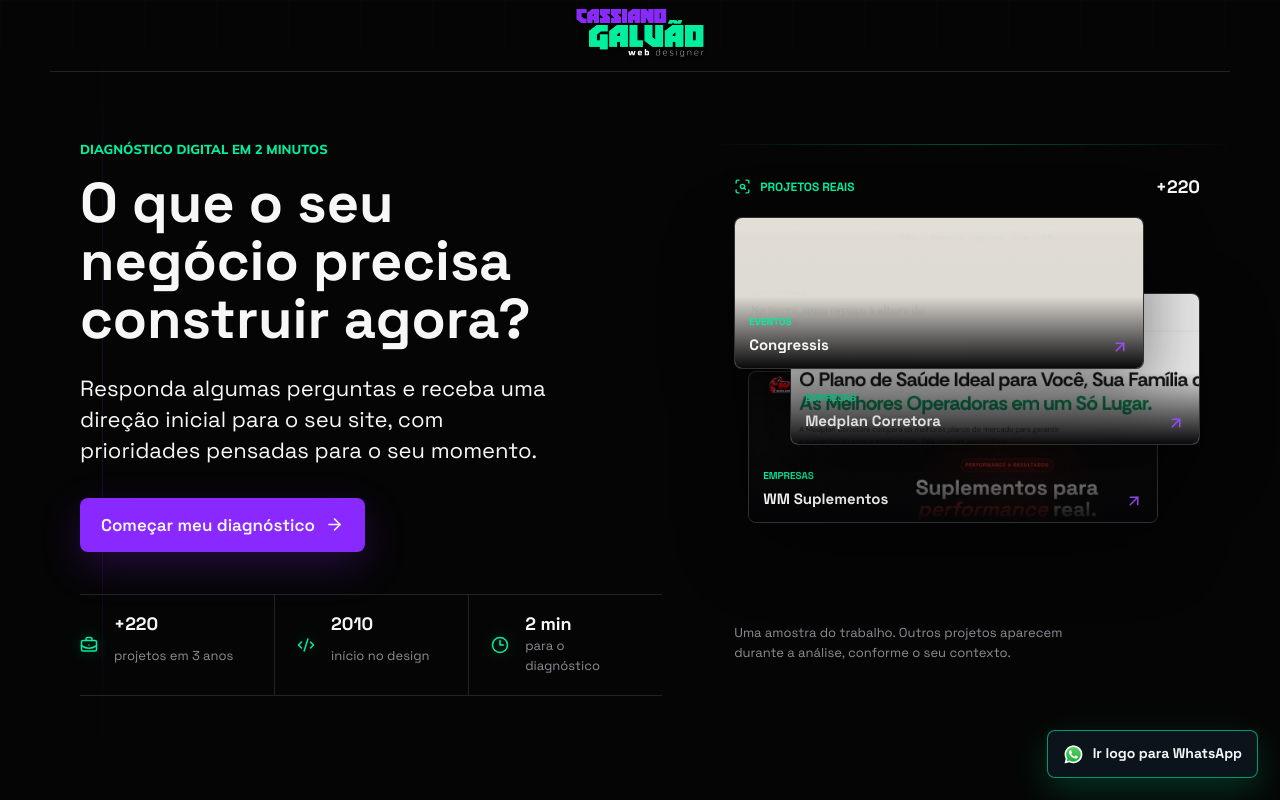
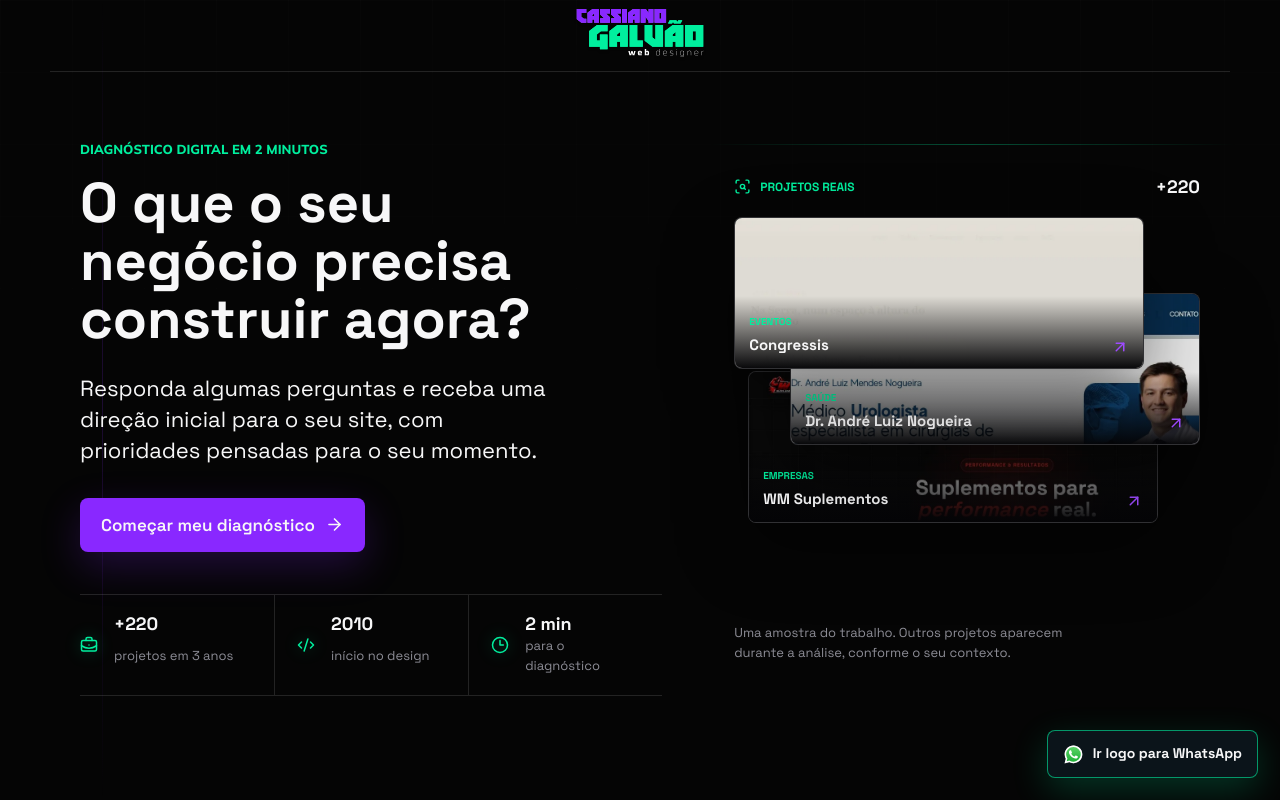
Before and after one commit to DevCassianoGalvao/lp-diagnostico-sites, a React (Vite) app: page / in a window 1280 px wide. Built offline with nearby package versions, Linux system fonts and the light colour scheme.

Commit message:
fix: ajusta projetos da capa

```diff
--- a/src/main.tsx
+++ b/src/main.tsx
@@ -336,6 +336,11 @@ function Welcome({ recovered, onStart, onResume }: {
   onStart: () => void;
   onResume: () => void;
 }) {
+  const coverProjectIds = ["congressis", "dr-andre", "wm-suplementos"];
+  const coverProjects = coverProjectIds
+    .map((id) => portfolioProjects.find((project) => project.id === id))
+    .filter((project): project is PortfolioProject => Boolean(project));
+
   useEffect(() => {
     if (window.matchMedia("(prefers-reduced-motion: reduce)").matches) return;
 
@@ -373,7 +378,7 @@ function Welcome({ recovered, onStart, onResume }: {
         <div className="hero-work" aria-label="Alguns projetos reais desenvolvidos por Cassiano">
           <div className="hero-work__signal"><ScanSearch size={17} /><span>PROJETOS REAIS</span><strong>+220</strong></div>
           <div className="hero-work__stack">
-            {portfolioProjects.slice(0, 3).map((project, index) => (
+            {coverProjects.map((project, index) => (
               <a className={`hero-project hero-project--${index + 1}`} href={project.url} target="_blank" rel="noreferrer" key={project.id}>
                 <img src={project.image} alt={`Projeto ${project.name}`} />
                 <span>{project.category}</span>
```
